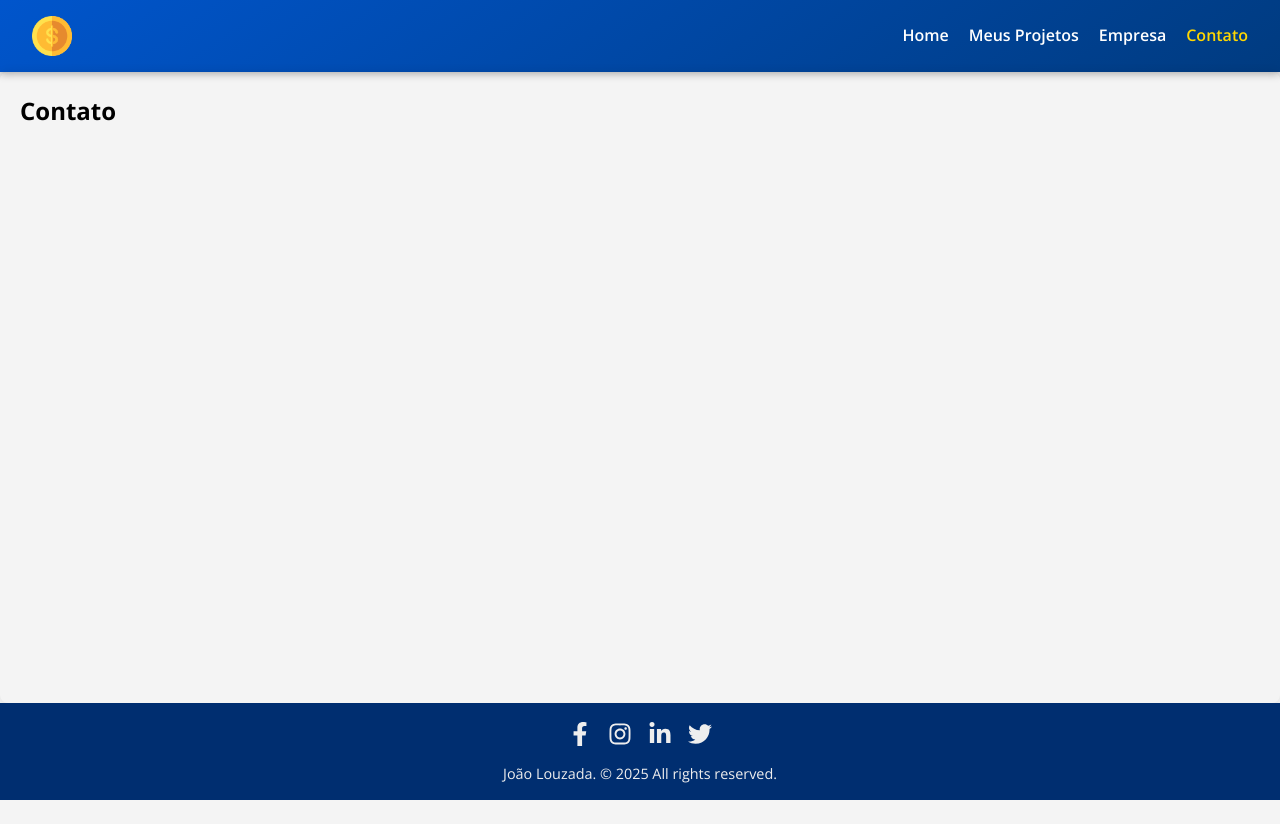
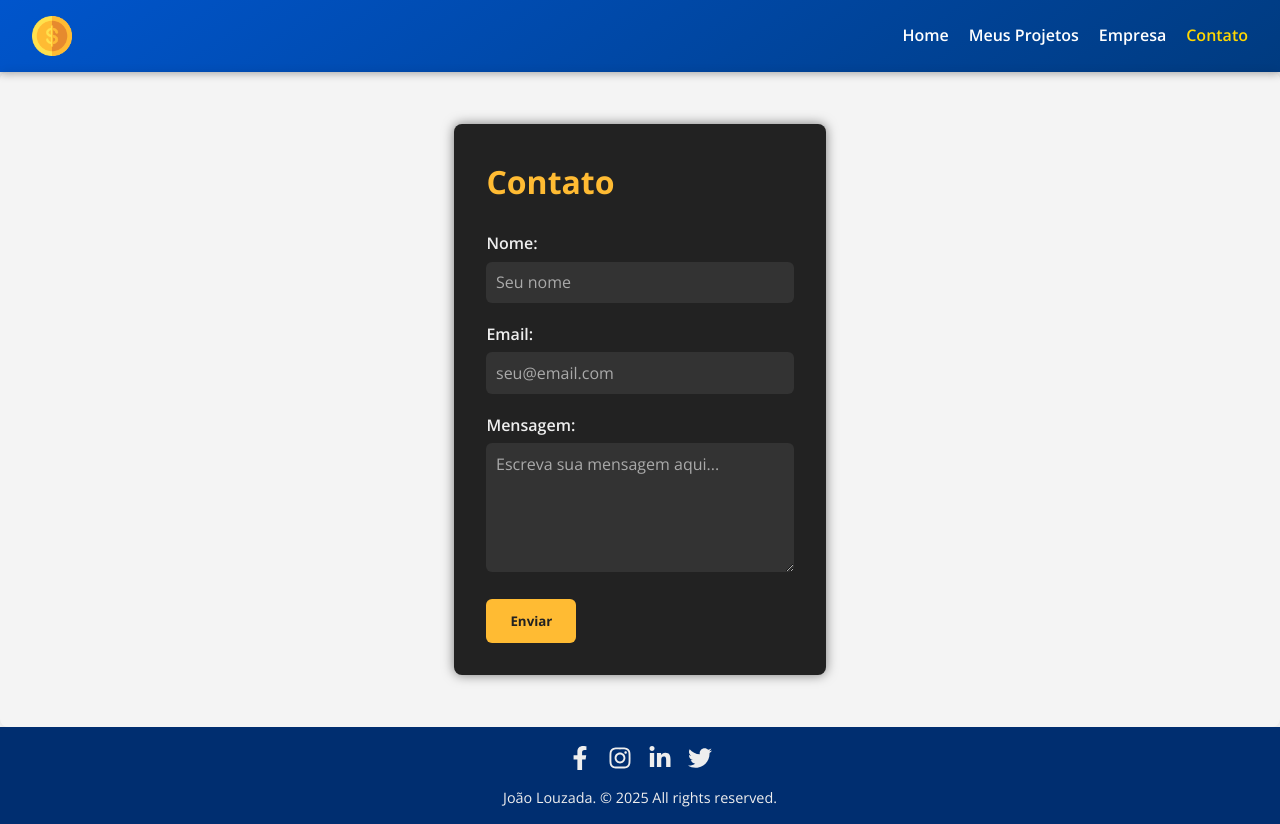
Before and after one commit to joaolouzada12/costs-react, a React (Create React App) app: page /contato in a window 1280 px wide. Before the commit the page ends 800 px from the top, so only its background shows below. Built offline with nearby package versions, Linux system fonts and the light colour scheme.

Commit message:
Add Company and Contact pages with styles and basic functionality

```diff
--- a/db.json
+++ b/db.json
@@ -1,8 +1,19 @@
 {
   "projects": [
     {
-      "id": "e069",
-      "name": "joao",
+      "id": "75c5",
+      "name": "teste 1",
+      "budget": "5000",
+      "category": {
+        "id": "1",
+        "name": "Infra"
+      },
+      "cost": 0,
+      "services": []
+    },
+    {
+      "id": "baf1",
+      "name": "teste 2",
       "budget": "10000",
       "category": {
         "id": "2",
@@ -12,34 +23,12 @@
       "services": []
     },
     {
-      "id": "8b43",
-      "name": "joao",
-      "budget": "10000",
-      "category": {
-        "id": "1",
-        "name": "Infra"
-      },
-      "cost": 0,
-      "services": []
-    },
-    {
-      "id": "32f6",
-      "name": "joao",
-      "budget": "10000",
+      "id": "a2a6",
+      "name": "teste 3",
+      "budget": "50000",
       "category": {
         "id": "3",
         "name": "Design"
-      },
-      "cost": 0,
-      "services": []
-    },
-    {
-      "id": "4289",
-      "name": "joao",
-      "budget": "10000",
-      "category": {
-        "id": "4",
-        "name": "Planejamento"
       },
       "cost": 0,
       "services": []
--- a/src/components/Footer.js
+++ b/src/components/Footer.js
@@ -11,7 +11,7 @@ function Footer() {
         <a href="https://instagram.com" target="_blank" rel="noopener noreferrer" aria-label="Instagram">
           <FaInstagram />
         </a>
-        <a href="https://linkedin.com" target="_blank" rel="noopener noreferrer" aria-label="LinkedIn">
+        <a href="https://www.linkedin.com/in/jo%C3%A3o-louzada-402503219/" target="_blank" rel="noopener noreferrer" aria-label="LinkedIn">
           <FaLinkedinIn />
         </a>
         <a href="https://twitter.com" target="_blank" rel="noopener noreferrer" aria-label="Twitter">
--- a/src/components/Form/SubmitButton.js
+++ b/src/components/Form/SubmitButton.js
@@ -3,7 +3,7 @@ import styles from './SubmitButton.module.css'
 function SubmitButton ({text}){
   return (
     <div>
-      <button className={styles.btn}>{text}</button>
+      <button type="submit" className={styles.btn}>{text}</button>
     </div>
   )
 }
--- a/src/components/layout/Container.module.css
+++ b/src/components/layout/Container.module.css
@@ -8,10 +8,9 @@
   font-family: 'Open Sans', sans-serif;
   display: flex;
   flex-wrap: wrap;
-  justify-content: space-between;
+  justify-content: center;
   flex: 1;
-  flex-direction: column;
-  min-height: 75vh;
+  gap: 1rem;
 }
 
 .minHeight {
@@ -22,7 +21,7 @@
   flex-grow: 1;
 }
 
-  .start {
+.start {
   display: flex;
   flex-wrap: wrap;
   justify-content: flex-start;
--- a/src/components/project/ProjectCard.js
+++ b/src/components/project/ProjectCard.js
@@ -7,7 +7,7 @@ function ProjectCard({id, name, budget, category, handleRemove}){
     <div className={styles.project_card}>
       <h4>{name}</h4>
       <p>
-        <span>Orçamento</span> R${budget}
+        <span>Orçamento</span> R${Number(budget).toLocaleString('pt-BR')}
       </p>
       <p className={styles.category_text}>
         <span className={styles[category.toLowerCase()]}></span>{category}
@@ -16,9 +16,10 @@ function ProjectCard({id, name, budget, category, handleRemove}){
         <Link to="/">
           <BsPencil /> Editar
         </Link>
-        <button>
+        <button onClick={() => handleRemove(id)}>
           <BsFillTrashFill /> Excluir
         </button>
+
       </div>
     </div>
     )
--- a/src/pages/Company.js
+++ b/src/pages/Company.js
@@ -1,5 +1,20 @@
+import styles from './Company.module.css'
+
 function Company() {
-  return <h2>Sobre a Empresa:</h2>;
+  return (
+    <section className={styles.company}>
+      <h2>Sobre a Empresa</h2>
+      <p>
+        A <strong>Costs</strong> é uma plataforma dedicada ao gerenciamento eficiente de projetos e orçamentos.
+        Nosso objetivo é fornecer uma interface simples e intuitiva, permitindo que você crie, edite e controle
+        seus projetos com total transparência e organização.
+      </p>
+      <p>
+        Com o Costs, você consegue visualizar seus gastos, acompanhar o progresso dos projetos e tomar decisões
+        baseadas em dados reais. Ideal para freelancers, equipes pequenas e empresas que prezam pelo controle financeiro.
+      </p>
+    </section>
+  )
 }
 
-export default Company;
+export default Company
--- /dev/null
+++ b/src/pages/Company.module.css
@@ -0,0 +1,27 @@
+/* src/pages/Company.module.css */
+.company {
+  padding: 2rem;
+  background-color: #222;
+  color: #eee;
+  border-radius: 8px;
+  box-shadow: 0 0 10px rgba(0, 0, 0, 0.4);
+  max-width: 800px;
+  margin: 2rem auto;
+  font-family: 'Segoe UI', Tahoma, Geneva, Verdana, sans-serif;
+}
+
+.company h2 {
+  color: #ffbb33;
+  font-size: 2rem;
+  margin-bottom: 1rem;
+}
+
+.company p {
+  line-height: 1.6;
+  margin-bottom: 1rem;
+  font-size: 1.1rem;
+}
+
+.company strong {
+  color: #ffdd57;
+}
--- a/src/pages/Contato.js
+++ b/src/pages/Contato.js
@@ -1,5 +1,65 @@
+// src/pages/Contato.jsx
+import { useState } from 'react'
+import styles from './Contato.module.css'
+
 function Contato() {
-  return <h2>Contato</h2>;
+  const [formData, setFormData] = useState({
+    name: '',
+    email: '',
+    message: ''
+  })
+
+  function handleChange(e) {
+    setFormData({ ...formData, [e.target.name]: e.target.value })
+  }
+
+  function handleSubmit(e) {
+    e.preventDefault()
+    alert(`Obrigado pela mensagem, ${formData.name}! Em breve entraremos em contato.`)
+    setFormData({ name: '', email: '', message: '' })
+  }
+
+  return (
+    <section className={styles.contato}>
+      <h2>Contato</h2>
+      <form onSubmit={handleSubmit} className={styles.form}>
+        <label htmlFor="name">Nome:</label>
+        <input
+          type="text"
+          id="name"
+          name="name"
+          value={formData.name}
+          onChange={handleChange}
+          required
+          placeholder="Seu nome"
+        />
+
+        <label htmlFor="email">Email:</label>
+        <input
+          type="email"
+          id="email"
+          name="email"
+          value={formData.email}
+          onChange={handleChange}
+          required
+          placeholder="seu@email.com"
+        />
+
+        <label htmlFor="message">Mensagem:</label>
+        <textarea
+          id="message"
+          name="message"
+          value={formData.message}
+          onChange={handleChange}
+          required
+          placeholder="Escreva sua mensagem aqui..."
+          rows="5"
+        />
+
+        <button type="submit" className={styles.btn}>Enviar</button>
+      </form>
+    </section>
+  )
 }
 
-export default Contato;
+export default Contato
--- /dev/null
+++ b/src/pages/Contato.module.css
@@ -0,0 +1,56 @@
+.contato {
+  max-width: 600px;
+  margin: 2rem auto;
+  padding: 2rem;
+  background-color: #222;
+  color: #eee;
+  border-radius: 8px;
+  box-shadow: 0 0 12px rgba(0, 0, 0, 0.5);
+  font-family: 'Segoe UI', Tahoma, Geneva, Verdana, sans-serif;
+}
+
+.contato h2 {
+  color: #ffbb33;
+  margin-bottom: 1.5rem;
+  font-size: 2rem;
+}
+
+.form label {
+  display: block;
+  margin-bottom: 0.3rem;
+  font-weight: 600;
+}
+
+.form input,
+.form textarea {
+  width: 100%;
+  padding: 0.6rem;
+  margin-bottom: 1.2rem;
+  border: none;
+  border-radius: 6px;
+  font-size: 1rem;
+  font-family: inherit;
+  background-color: #333;
+  color: #eee;
+  resize: vertical;
+}
+
+.form input::placeholder,
+.form textarea::placeholder {
+  color: #aaa;
+}
+
+.btn {
+  background-color: #ffbb33;
+  border: none;
+  color: #222;
+  font-weight: 700;
+  padding: 0.8rem 1.5rem;
+  border-radius: 6px;
+  cursor: pointer;
+  transition: background-color 0.3s ease;
+}
+
+.btn:hover {
+  background-color: #ffaa00;
+}
--- a/src/pages/Projects.js
+++ b/src/pages/Projects.js
@@ -9,6 +9,7 @@ import ProjectCard from '../components/project/ProjectCard';
 function Projects() {
 
   const [projects, setProjects] = useState([])
+  const [removeMessage, setRemoveMessage] = useState('');
 
   const location = useLocation();
   let message = '';
@@ -32,6 +33,24 @@ function Projects() {
   .catch((err) => console.log(err));
 }, []);
 
+function removeProject(id) {
+  fetch(`http://localhost:5000/projects/${id}`, {
+    method: 'DELETE',
+    headers: {
+      'Content-Type': 'application/json',
+    },
+  })
+    .then((resp) => resp.json())
+    .then(() => {
+      setProjects((prevProjects) =>
+        prevProjects.filter((project) => project.id !== id)
+      );
+      setRemoveMessage('Projeto removido com sucesso!');
+
+    })
+    .catch((err) => console.log(err));
+}
+
 
   return (
     <div className={styles.project_container}>
@@ -40,6 +59,7 @@ function Projects() {
          <LinkButton to="/newproject" text="Criar Projeto" />
       </div>
       {message && <Message type="success" msg={message} /> }
+      {removeMessage && <Message type="success" msg={removeMessage} />}
         <Container customClass="start">
           <div className={styles.cards_container}>
             {projects.length > 0 &&
@@ -49,8 +69,10 @@ function Projects() {
                 name={project.name}
                 budget={project.budget}
                 category={project.category?.name || 'Sem categoria'}
+                handleRemove={removeProject}
                 key={project.id}
               />
+
       ))
     }
   </div>
```
Also changed, not shown: src/components/project/ProjectCard.module.css (+32 -10 lines), src/img/logo2.png (added). Lines whose indentation alone changed are shown as unchanged.
